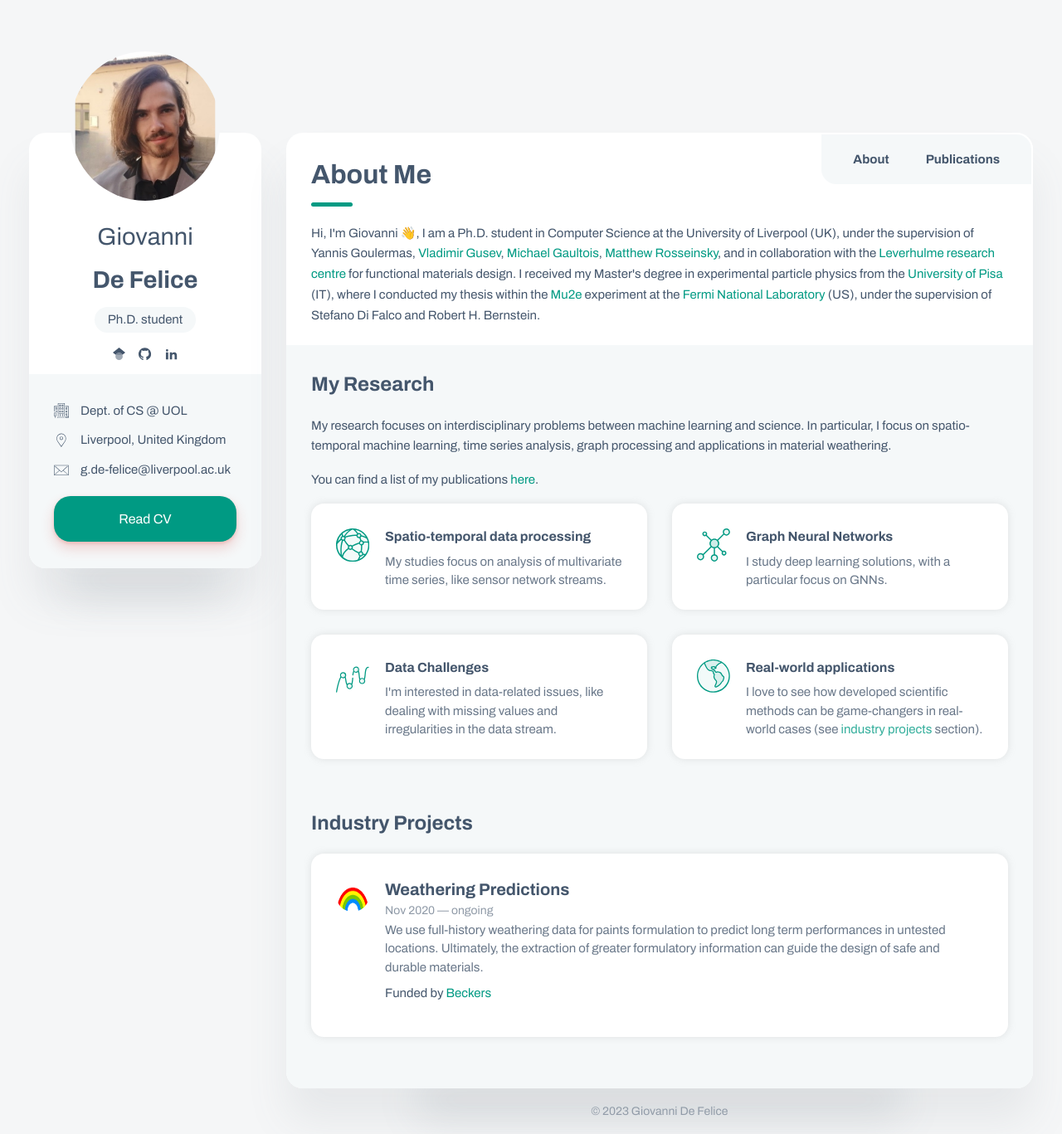
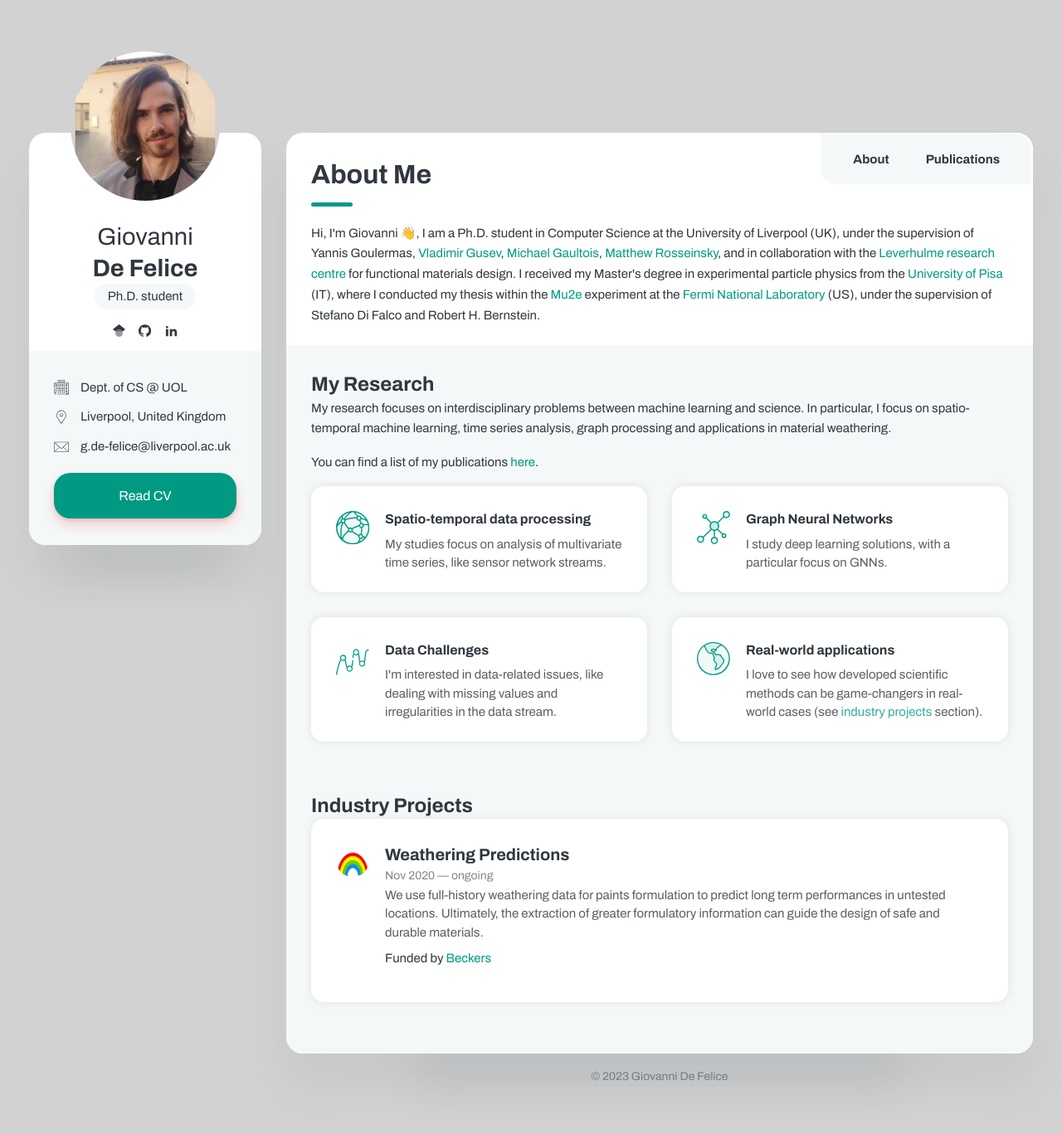
Before and after one commit to gdefe/gdefe.github.io, a Jekyll site: the page built from index.html, in a window 1280 px wide. Shown: the whole page at 83% size. Built offline with Jekyll 4.4.1, drawn with Linux system fonts in a browser that asks for light colours; after the commit the page ends 1325 px from its top, so only the background shows below that.

Commit message:
darker colours

```diff
--- a/_includes/sidebar.html
+++ b/_includes/sidebar.html
@@ -1,3 +1,9 @@
+<style>
+    .title.title--h3 {
+      margin-bottom: 0; /* Adjust the margin-bottom value to reduce spacing */
+    }
+</style>
+
 <aside class="col-12 col-md-12 col-xl-3">
     <div class="sidebar box shadow pb-0 sticky-column">
         <svg class="avatar avatar--180" viewBox="0 0 188 188">
--- a/assets/styles/style.css
+++ b/assets/styles/style.css
@@ -12,6 +12,7 @@
 }
 
 :root {
+    --white: #ffffff;
     /* fonts */
     --body-font: "Archivo", sans-serif;
     --heading-font: "Archivo", sans-serif;
@@ -19,10 +20,10 @@
     --primary: #009a83;
     --primary-color: var(--primary);
     --primary-color-soft: #d6392e33;
-    --text-color: #44566C;
-    --text-color-light: #8697A8;
+    --text-color: #30373f;
+    --text-color-light: #5c636a;
     --text-color-on-primary: var(--white);
-    --background-color: #F5F6F7;
+    --background-color: #d2d2d2;
     --tab-background-color: var(--white);
     --box-background-color: #F5F8F9;
 }
```
